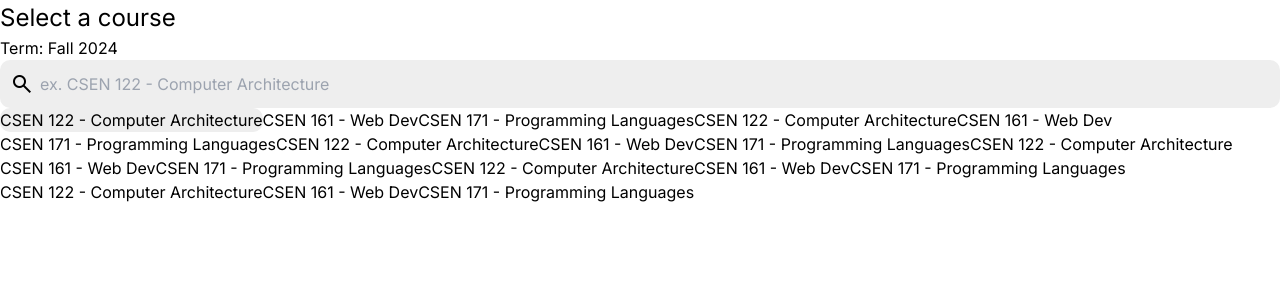
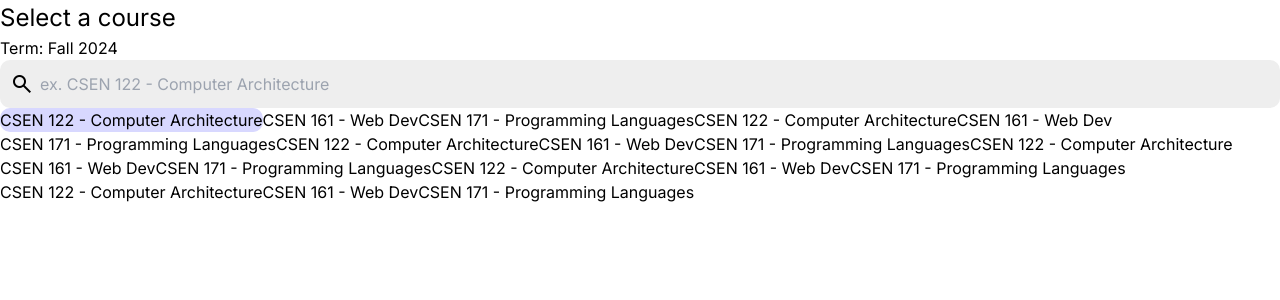
Before and after one commit to sjhalani7/gemini-hackathon, a React (Vite) app in the folder client/: page /course-selection in a window 1280 px wide. In both pictures the pointer is over the button 131 px from the left and 120 px from the top of the page. Shown: the top 300 px of the page. Built offline with nearby package versions, Linux system fonts and the light colour scheme; no server answers.

Commit message:
Change hover to purple

```diff
--- a/client/src/styles/CourseSelection.css
+++ b/client/src/styles/CourseSelection.css
@@ -8,7 +8,7 @@
 }
 
 .course-selection-container button:hover {
-  background-color: #eeeeee;
+  background-color: #D8D8FF;
 }
 
 .course-list {
--- a/client/src/styles/GeminiSelection.css
+++ b/client/src/styles/GeminiSelection.css
@@ -8,7 +8,7 @@
 }
 
 .gemini-selection-container:hover {
-  background-color: #eeeeee;
+  background-color: #D8D8FF;
 }
 
 .gemini-icon {
```
